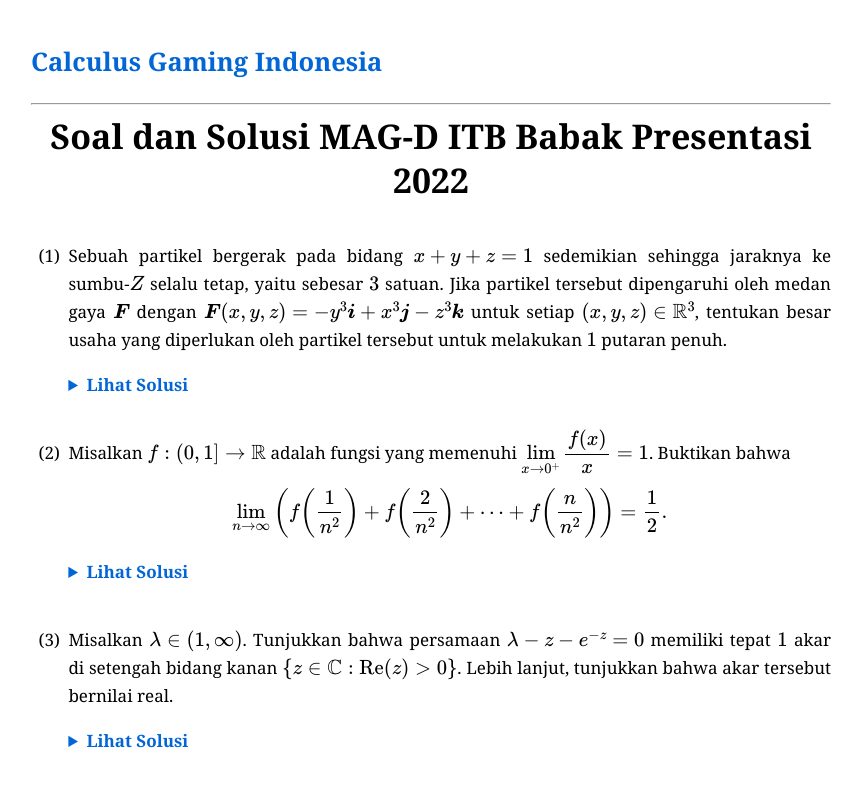
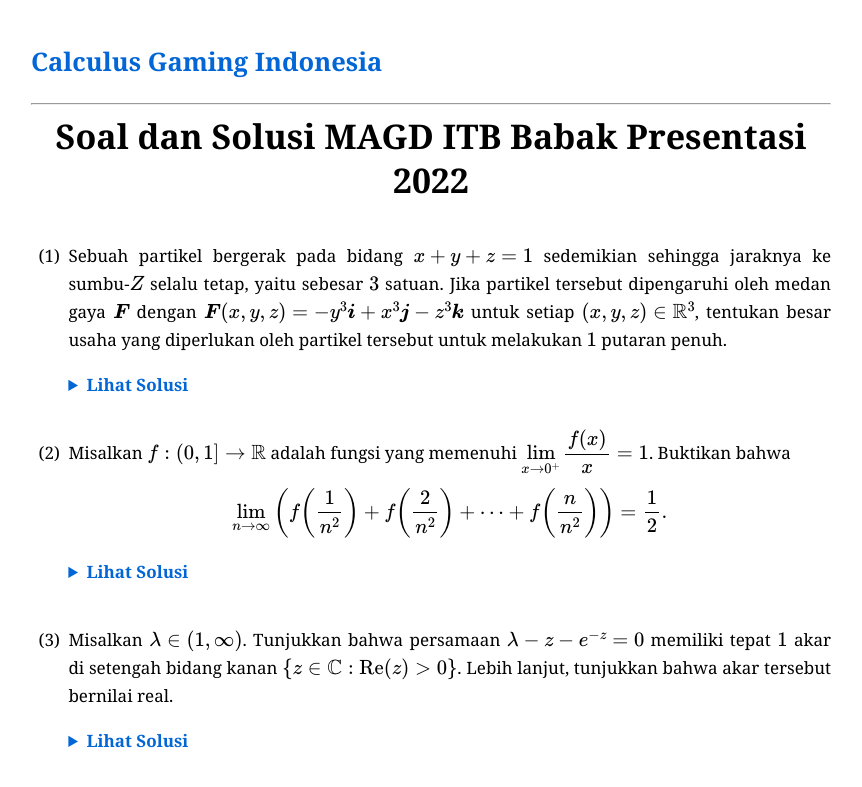
Before and after one commit to calculusgamingindonesia/calculusgamingindonesia.github.io, a Jekyll site: the page built from _posts/2026-07-03-magd-itb-pre-2022.md, in a window 1280 px wide. Shown: the top 787 px of the page, without its empty margins (209-1071 px from the left). Built offline with Jekyll 4.4.1, drawn with Linux system fonts in a browser that asks for light colours; some web fonts are replaced.

Commit message:
Update 2026-07-03-magd-itb-pre-2022.md

```diff
--- a/_posts/2026-07-03-magd-itb-pre-2022.md
+++ b/_posts/2026-07-03-magd-itb-pre-2022.md
@@ -1,13 +1,13 @@
 ---
 layout: default
-title: "Soal dan Solusi MAG-D ITB Bagian Presentasi 2022"
+title: "Soal dan Solusi MAGD ITB Bagian Presentasi 2022"
 date: 2026-07-02
 category: soaldansolusi
 urutan: 304
 ---
 
 <div style="text-align: center; margin-bottom: 40px;">
-    <h1 style="margin: 0; line-height: 1.3;">Soal dan Solusi MAG-D ITB Babak Presentasi 2022 </h1>
+    <h1 style="margin: 0; line-height: 1.3;">Soal dan Solusi MAGD ITB Babak Presentasi 2022 </h1>
 </div>
 
 1. Sebuah partikel bergerak pada bidang $x+y+z=1$ sedemikian sehingga jaraknya ke sumbu-$Z$ selalu tetap, yaitu sebesar $3$ satuan. Jika partikel tersebut dipengaruhi oleh medan gaya $\boldsymbol{F}$ dengan $\boldsymbol{F}(x, y, z)=-y^3\boldsymbol{i}+x^3\boldsymbol{j}-z^3\boldsymbol{k}$ untuk setiap $(x, y, z)\in\mathbb{R}^3$, tentukan besar usaha yang diperlukan oleh partikel tersebut untuk melakukan $1$ putaran penuh.
```
